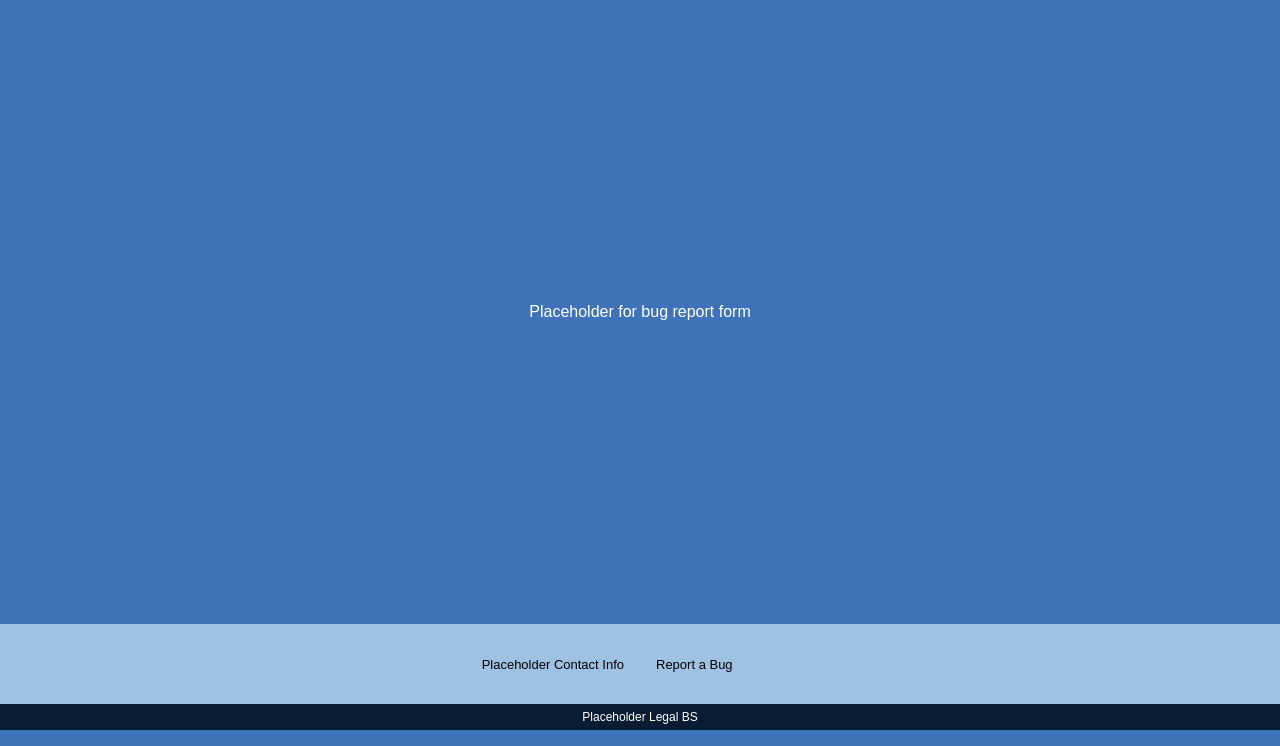
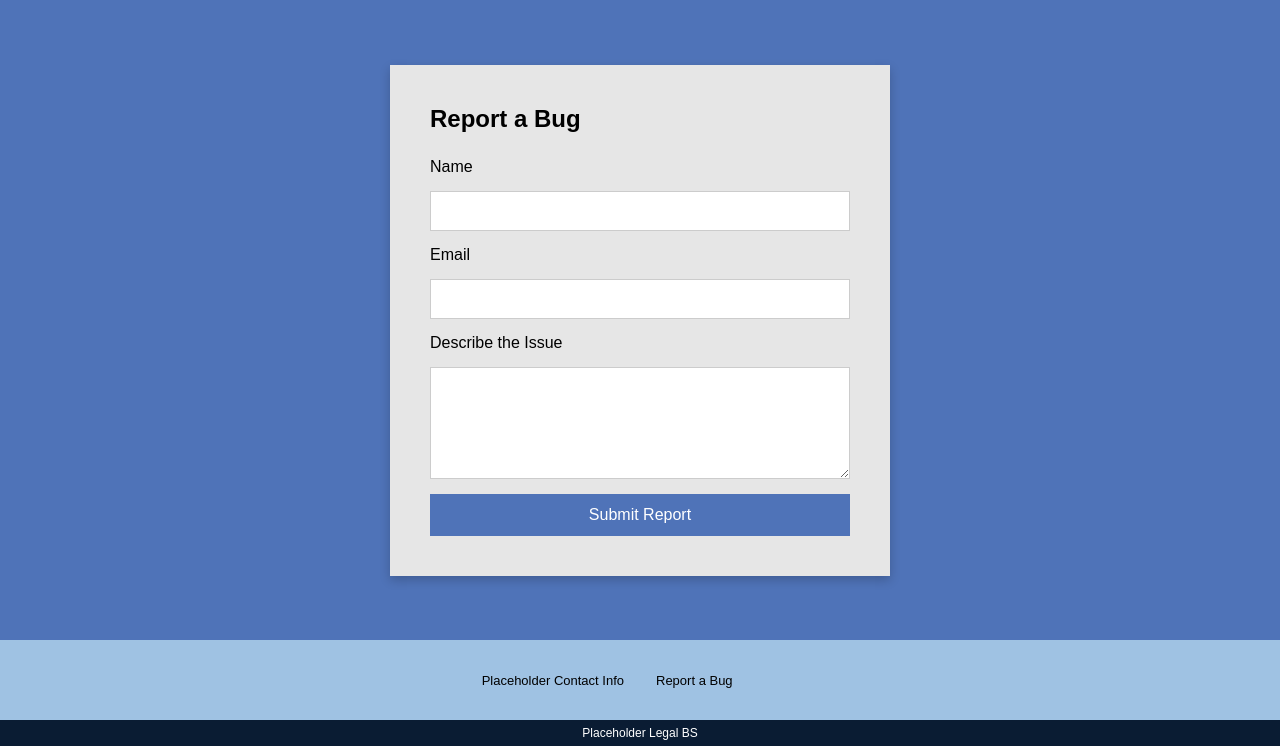
Before and after one commit to upgrayedd13/OpenTenant, a Flask app: page /bug in a window 1280 px wide. Shown: the part 70-816 px from the top of the page. Run offline with Flask 3, Linux system fonts and the light colour scheme.

Commit message:
bug page

```diff
--- a/src/OpenTenant_app/static/css/style.css
+++ b/src/OpenTenant_app/static/css/style.css
@@ -579,3 +579,54 @@ background-color: #3f73b9;
 .admin-btn:hover {
     background-color: #3c5c99;
 }
+
+/* Bug Page */
+
+.bug-container {
+    background-color: #4f73b8;
+    min-height: 80vh;
+    display: flex;
+    justify-content: center;
+    align-items: center;
+    padding: 40px;
+}
+
+.bug-box {
+    background: #e6e6e6;
+    padding: 40px;
+    width: 100%;
+    max-width: 500px;
+    box-shadow: 0 4px 10px rgba(0,0,0,0.2);
+}
+
+.bug-box h2 {
+    margin-bottom: 25px;
+    color: black;
+}
+
+.bug-form {
+    display: flex;
+    flex-direction: column;
+    gap: 15px;
+    color: black;
+}
+
+.bug-form input,
+.bug-form textarea {
+    padding: 10px;
+    border: 1px solid #ccc;
+    font-size: 16px;
+}
+
+.bug-btn {
+    background-color: #4f73b8;
+    color: white;
+    padding: 12px;
+    border: none;
+    cursor: pointer;
+    font-size: 16px;
+}
+
+.bug-btn:hover {
+    background-color: #3c5c99;
+}
--- a/src/OpenTenant_app/templates/pages/bug_report.html
+++ b/src/OpenTenant_app/templates/pages/bug_report.html
@@ -3,11 +3,32 @@
 
 {% block content %}
 
-<main class="center-content">
-    Placeholder for bug report form
+<main class="bug-container">
+
+    <div class="bug-box">
+        <h2>Report a Bug</h2>
+
+        <form method="POST" class="bug-form">
+
+            <label for="name">Name</label>
+            <input type="text" name="name" required>
+
+            <label for="email">Email</label>
+            <input type="email" name="email" required>
+
+            <label for="description">Describe the Issue</label>
+            <textarea name="description" rows="5" required></textarea>
+
+            <button type="submit" class="bug-btn">
+                Submit Report
+            </button>
+
+        </form>
+    </div>
+
 </main>
 
 <!-- JS files -->
-    <script src="{{ url_for('static', filename='js/script.js') }}"></script>
+<script src="{{ url_for('static', filename='js/script.js') }}"></script>
 
 {% endblock %}
```
